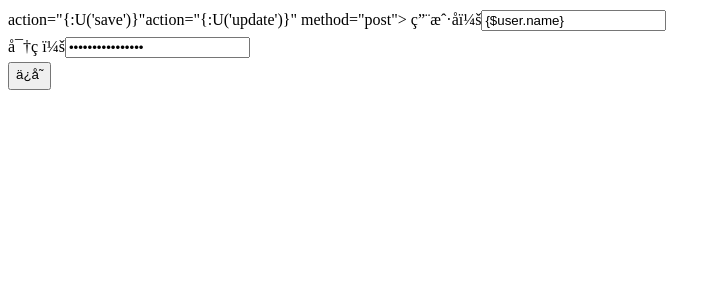
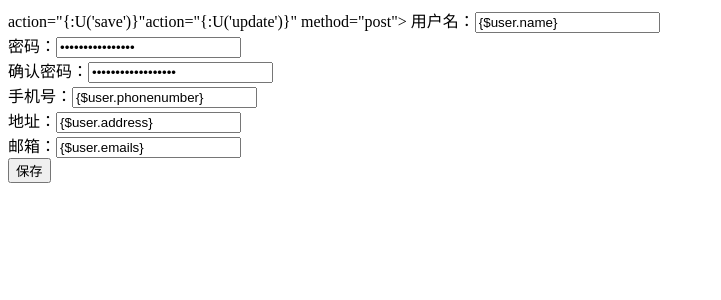
Before and after one commit to callme119/thinkphp-guide, a PHP site: page /DbName/Application/User/View/Index/add.html in a window 1280 px wide. Shown: the top 300 px of the page, without its empty margins (0-721 px from the left). Run offline with PHP 8.4, Linux system fonts and the light colour scheme.

Commit message:
自动验证

```diff
--- a/Application/Login/Controller/IndexController.class.php
+++ b/Application/Login/Controller/IndexController.class.php
@@ -20,6 +20,7 @@ class IndexController extends Controller {
         if($user===false){
             $errors = $UserL->getErrors();
             $this->error("操作错误".'<br/>'.implode('<br/>', $errors));
+            //数组变字符串 implode()
         }
 
     	//判断是否有些用户
--- a/Application/User/Logic/UserLogic.class.php
+++ b/Application/User/Logic/UserLogic.class.php
@@ -15,13 +15,13 @@ class UserLogic extends UserModel
 		$nameed=trim($name, " ");
 
 		//判断是否为空
-		if($name == ""){
+		if($nameed == ""){
 			$this->errors[] ="不能为空";
 			return false;
 		}
 
 		//判断是否是字符串
-		else if (is_string($name)!==true) {
+		else if (is_string($nameed)!==true) {
 			$this->errors[] = "请输入字符串";
 			return false;
 		}
--- a/Application/User/View/Index/add.html
+++ b/Application/User/View/Index/add.html
@@ -1,6 +1,19 @@
-<form <eq name="Think.ACTION_NAME" value="add"> action="{:U('save')}"<else />action="{:U('update')}"</eq> method="post">
-<input type="hidden" name="id" value="{$user.id}"></input>
+	<!DOCTYPE html>
+<html>
+<head>
+	<meta charset="UTF-8">
+	<title>添加修改用户</title>
+</head>
+<body>
+	<form <eq name="Think.ACTION_NAME" value="add"> action="{:U('save')}"<else />action="{:U('update')}"</eq> method="post">
+	<input type="hidden" name="id" value="{$user.id}"></input>
 	<label>用户名：</label><input type ="text" name="name" value="{$user.name}" /></br>
 	<label>密码：</label><input type = "password" name="password" value="{$user.password}"/></br>
-	<button type="submit">保存</button>
-</form>
+	<label>确认密码：</label><input type = "password" name="repassword" value="{$user.repassword}"/></br>
+	<label>手机号：</label><input type ="text" name="phonenumber" value="{$user.phonenumber}" /></br>
+	<label>地址：</label><input type = "text" name="address" value="{$user.address}"/></br>
+	<label>邮箱：</label><input type = "text" name="email" value="{$user.emails}"/></br>
+	<button type="submit">保存</button
+	</form>
+	</body>
+	</html>
--- a/Application/User/View/Index/detail.html
+++ b/Application/User/View/Index/detail.html
@@ -1,2 +1,5 @@
 <label>用户名</label>:{$user[name]}</br>
-<label>密码</label>:{$user[password]}
+<label>密码</label>:{$user[password]}</br>
+<label>用户名</label>:{$user[phonenumber]}</br>
+<label>密码</label>:{$user[address]}</br>
+<label>密码</label>:{$user[email]}</br>
--- a/Application/User/View/Index/index.html
+++ b/Application/User/View/Index/index.html
@@ -6,6 +6,9 @@
 			<th>序号</th>
 			<th>ID</th>
 			<th>name</th>
+			<th>手机号</th>
+			<th>地址</th>
+			<th>邮箱</th>
 			<th>操作</th>
 		</tr>
 		<foreach name="users" item="user" key="k">
@@ -13,6 +16,9 @@
 				<td>{$k+1}</td>
 				<td>{$user[id]}</td>
 				<td>{$user[name]}</td>
+				<td>{$user[phonenumber]}</td>
+				<td>{$user[address]}</td>
+				<td>{$user[email]}</td>
 				<td><a class="button" href="{:U('detail?id='.$user['id'])}">查看</a></td>
 				<td><a class="button" href="{:U('edit?id='.$user['id'])}">编辑</a></td>
 				<td><a class="button" href="{:U('delete?id='.$user['id'])}">删除</a></td>
```
Also changed, not shown: Application/User/Controller/IndexController.class.php (+7 -1 lines), Application/User/Model/UserModel.class.php (+9 -1 lines).
